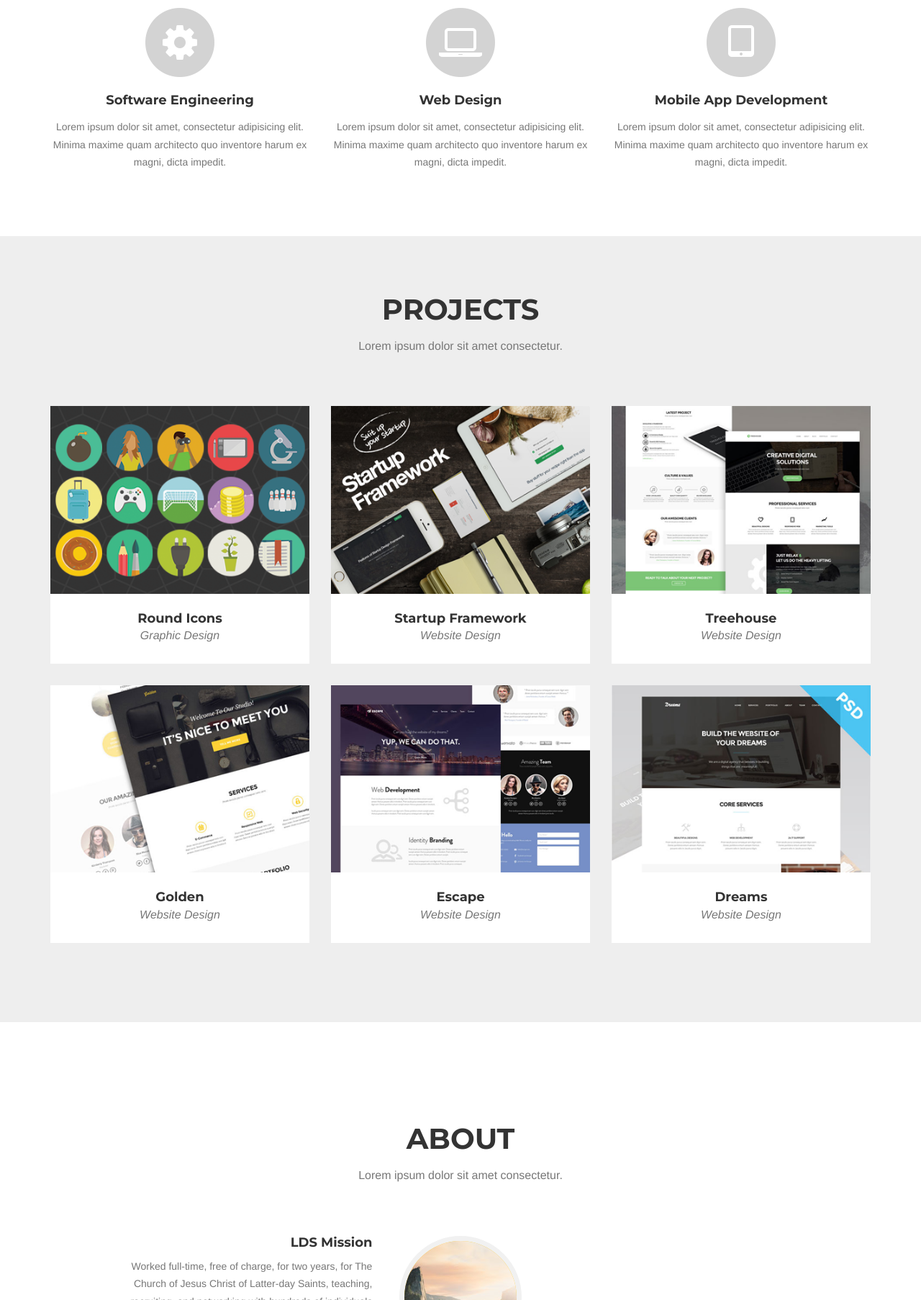
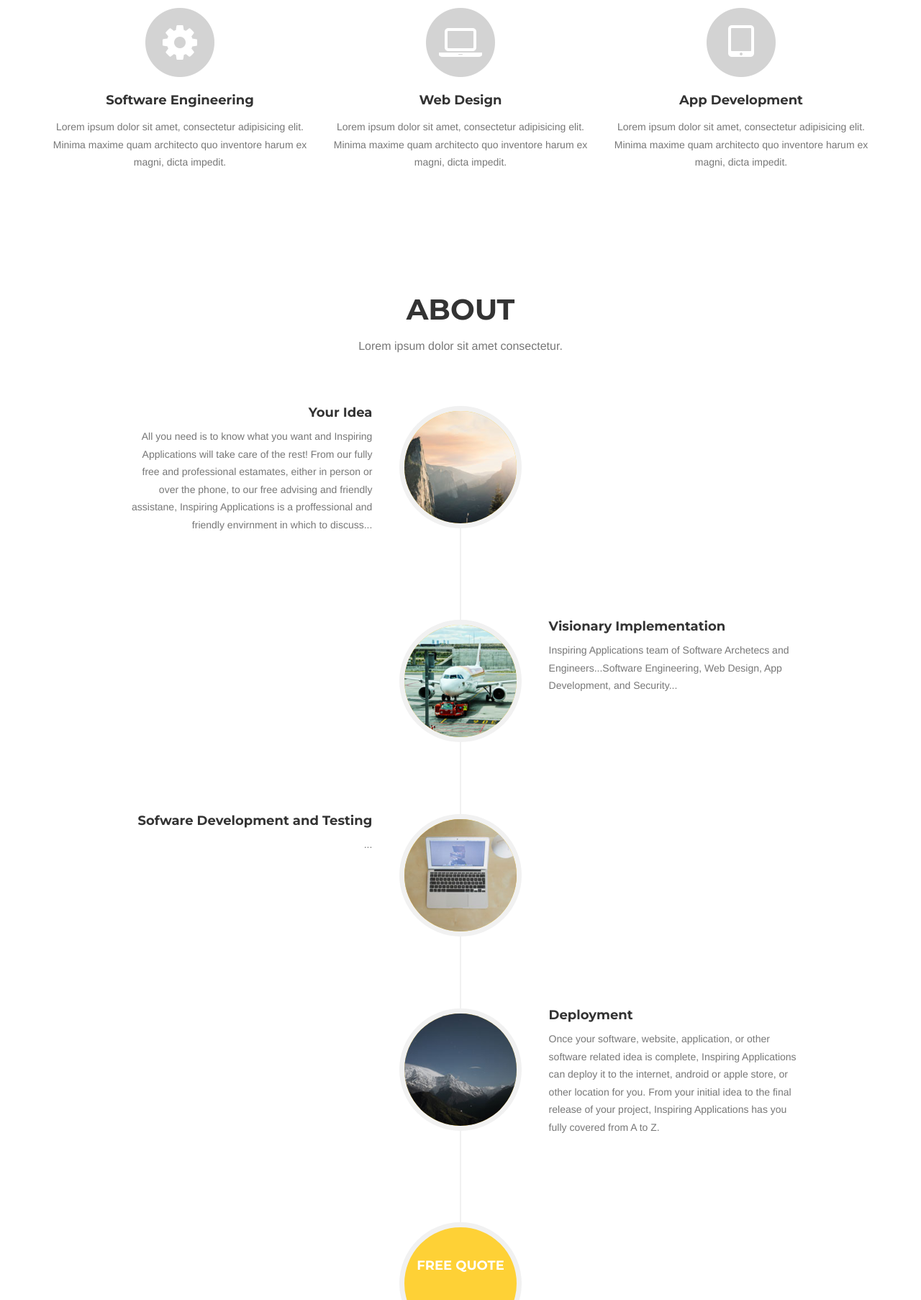
Before and after one commit to jeremiahmiller/jeremiahmiller.github.io, a website: page index.html in a window 1280 px wide. Shown: the part 994-2800 px from the top of the page at 72% size. Drawn offline with nearby package versions, Linux system fonts and the light colour scheme; a web font is replaced by a local one.

Commit message:
updated Frontend

```diff
--- a/index.html
+++ b/index.html
@@ -9,7 +9,7 @@
     <meta name="description" content="">
     <meta name="author" content="">
 
-    <title>Jeremiah Miller's Profile</title>
+    <title>Inspiring Applications</title>
 
     <!-- Bootstrap Core CSS -->
     <link href="vendor/bootstrap/css/bootstrap.min.css" rel="stylesheet">
@@ -78,8 +78,8 @@
     <header>
         <div class="container">
             <div class="intro-text">
-                <div class="intro-heading">Jeremiah Miller</div>
-                <div class="intro-lead-in">Full Stack .NET Devolopment</div>
+                <div class="intro-heading">Insiring Applications</div>
+                <div class="intro-lead-in">Full-Stack Software Devolopment</div>
                 <!--<a href="#services" class="page-scroll btn btn-xl">Learn More</a>-->
             </div>
         </div>
@@ -119,14 +119,14 @@
                         <i class="fa fa-circle fa-stack-2x text-primary"></i>
                         <i class="fa fa-tablet fa-stack-1x fa-inverse"></i>
                     </span>
-                    <h4 class="service-heading">Mobile App Development</h4>
+                    <h4 class="service-heading">App Development</h4>
                     <p class="text-muted">Lorem ipsum dolor sit amet, consectetur adipisicing elit. Minima maxime quam architecto quo inventore harum ex magni, dicta impedit.</p>
                 </div>
             </div>
         </div>
     </section>
     <!-- Portfolio Grid Section -->
-    <section id="portfolio" class="bg-light-gray">
+    <!--<section id="portfolio" class="bg-light-gray">
         <div class="container">
             <div class="row">
                 <div class="col-lg-12 text-center">
@@ -145,8 +145,8 @@
                         <img src="img/portfolio/roundicons.png" class="img-responsive" alt="">
                     </a>
                     <div class="portfolio-caption">
-                        <h4>Round Icons</h4>
-                        <p class="text-muted">Graphic Design</p>
+                        <h4>Web Design & Development</h4>
+                        <p class="text-muted">Web Design & Development</p>
                     </div>
                 </div>
                 <div class="col-md-4 col-sm-6 portfolio-item">
@@ -159,8 +159,8 @@
                         <img src="img/portfolio/startup-framework.png" class="img-responsive" alt="">
                     </a>
                     <div class="portfolio-caption">
-                        <h4>Startup Framework</h4>
-                        <p class="text-muted">Website Design</p>
+                        <h4>Android and iOS Apps</h4>
+                        <p class="text-muted">Android and iOS Apps</p>
                     </div>
                 </div>
                 <div class="col-md-4 col-sm-6 portfolio-item">
@@ -173,8 +173,8 @@
                         <img src="img/portfolio/treehouse.png" class="img-responsive" alt="">
                     </a>
                     <div class="portfolio-caption">
-                        <h4>Treehouse</h4>
-                        <p class="text-muted">Website Design</p>
+                        <h4>Innovative Software Engineering</h4>
+                        <p class="text-muted">Innovative Archetecture and Engineering</p>
                     </div>
                 </div>
                 <div class="col-md-4 col-sm-6 portfolio-item">
@@ -187,8 +187,8 @@
                         <img src="img/portfolio/golden.png" class="img-responsive" alt="">
                     </a>
                     <div class="portfolio-caption">
-                        <h4>Golden</h4>
-                        <p class="text-muted">Website Design</p>
+                        <h4>Augmented and Virtual Reality</h4>
+                        <p class="text-muted">Augmented and Virtual Reality</p>
                     </div>
                 </div>
                 <div class="col-md-4 col-sm-6 portfolio-item">
@@ -201,8 +201,8 @@
                         <img src="img/portfolio/escape.png" class="img-responsive" alt="">
                     </a>
                     <div class="portfolio-caption">
-                        <h4>Escape</h4>
-                        <p class="text-muted">Website Design</p>
+                        <h4>Internet of Things</h4>
+                        <p class="text-muted">Internet of Things</p>
                     </div>
                 </div>
                 <div class="col-md-4 col-sm-6 portfolio-item">
@@ -215,8 +215,8 @@
                         <img src="img/portfolio/dreams.png" class="img-responsive" alt="">
                     </a>
                     <div class="portfolio-caption">
-                        <h4>Dreams</h4>
-                        <p class="text-muted">Website Design</p>
+                        <h4>Security</h4>
+                        <p class="text-muted">Security</p>
                     </div>
                 </div>
             </div>
@@ -224,7 +224,7 @@
     </section>
     <br />
     <br />
-    <br />
+    <br />-->
 
     <!-- About Section -->
     <section id="about">
@@ -245,10 +245,10 @@
                             <div class="timeline-panel">
                                 <div class="timeline-heading">
                                     <!--<h4>2009-2011</h4>-->
-                                    <h4 class="subheading">LDS Mission</h4>
+                                    <h4 class="subheading">Your Idea</h4>
                                 </div>
                                 <div class="timeline-body">
-                                    <p class="text-muted">Worked full-time, free of charge, for two years, for The Church of Jesus Christ of Latter-day Saints, teaching, recruiting, and networking with hundreds of individuals and families, while simultaneously overseeing the productivity and well-being of fellow missionaries</p>
+                                    <p class="text-muted">All you need is to know what you want and Inspiring Applications will take care of the rest! From our fully free and professional estamates, either in person or over the phone, to our free advising and friendly assistane, Inspiring Applications is a proffessional and friendly envirnment in which to discuss...</p>
                                 </div>
                             </div>
                         </li>
@@ -259,10 +259,10 @@
                             <div class="timeline-panel">
                                 <div class="timeline-heading">
                                     <!--<h4>March 2011</h4>-->
-                                    <h4 class="subheading">Brigham Young University</h4>
+                                    <h4 class="subheading">Visionary Implementation</h4>
                                 </div>
                                 <div class="timeline-body">
-                                    <p class="text-muted">Studing Software Engineering (BS) and Web Design and Development (AAS) at BYU's Idaho campus online. Graduating 2019</p>
+                                    <p class="text-muted">Inspiring Applications team of Software Archetecs and Engineers...Software Engineering, Web Design, App Development, and Security...</p>
                                 </div>
                             </div>
                         </li>
@@ -273,10 +273,10 @@
                             <div class="timeline-panel">
                                 <div class="timeline-heading">
                                     <!--<h4>December 2012</h4>-->
-                                    <h4 class="subheading">Vivint Solar</h4>
+                                    <h4 class="subheading">Sofware Development and Testing</h4>
                                 </div>
                                 <div class="timeline-body">
-                                    <p class="text-muted">Generated the company over 200k in revenue in only 18 months through advanced social networking, relentless work-ethic, and visionary leadership</p>
+                                    <p class="text-muted">...</p>
                                 </div>
                             </div>
                         </li>
@@ -287,18 +287,19 @@
                             <div class="timeline-panel">
                                 <div class="timeline-heading">
                                     <!--<h4>July 2014</h4>-->
-                                    <h4 class="subheading">Eleven Fifty Academy</h4>
+                                    <h4 class="subheading">Deployment</h4>
                                 </div>
                                 <div class="timeline-body">
-                                    <p class="text-muted">Studied Full Stack .NET Development, specializing in C#, JavaScript, backend logic and engineering, frontend web design, and mobile application design and development</p>
+                                    <p class="text-muted">Once your software, website, application, or other software related idea is complete, Inspiring Applications can deploy it to the internet, android or apple store, or other location for you. From your initial idea to the final release of your project, Inspiring Applications has you fully covered from A to Z.</p>
                                 </div>
                             </div>
                         </li>
                         <li class="timeline-inverted">
                             <div class="timeline-image">
-                                <h4>Be Part
+                                <h4>Free Quote</h4>
+                                <!--<h4>Be Part
                                     <br>Of My
-                                    <br>Story!</h4>
+                                    <br>Story!</h4>-->
                             </div>
                         </li>
                     </ul>
```
Also changed, not shown: img/about/Momentum Web Page.jpg (added).
